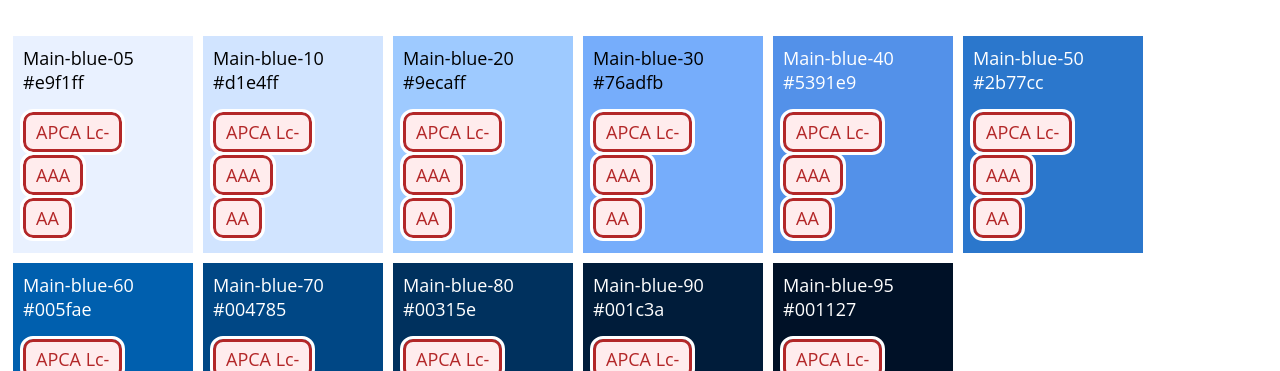
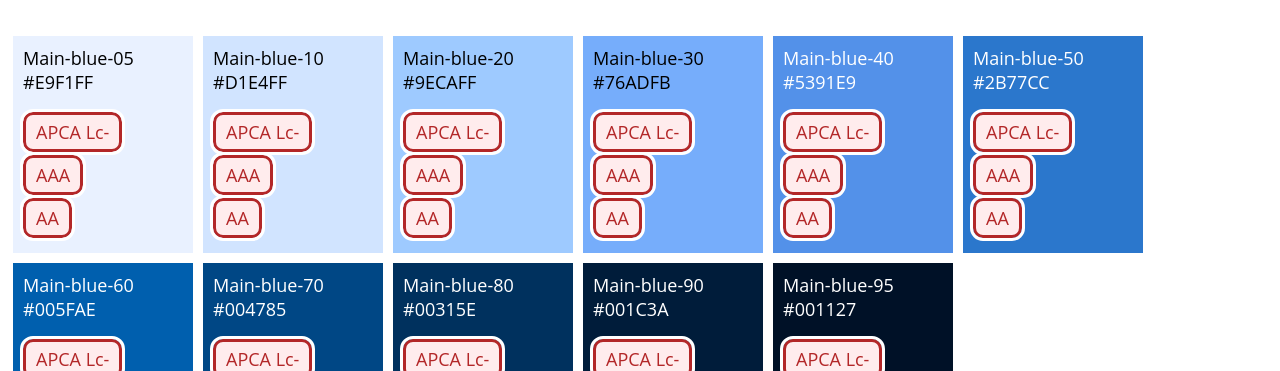
Before and after one commit to brreg/br-contrast, a Next.js app: page / in a window 1280 px wide. Shown: the part 331-702 px from the top of the page. Built offline with nearby package versions, Linux system fonts and the light colour scheme.

Commit message:
color value must be uppercase

```diff
--- a/components/ColorCards.tsx
+++ b/components/ColorCards.tsx
@@ -24,7 +24,7 @@ export default function ColorCards({
               <div key={cardColor.value} className={styles.card} style={{ backgroundColor: cardColor.value, color: cardColor.labelTextColor }}>
                 <div className={styles.cardLabelText}>
                   <p>{cardColor.label}</p>
-                  <p>{cardColor.value}</p>
+                  <p>{cardColor.value.toUpperCase()}</p>
                 </div>
                 {
                   testForAPCA &&
```
